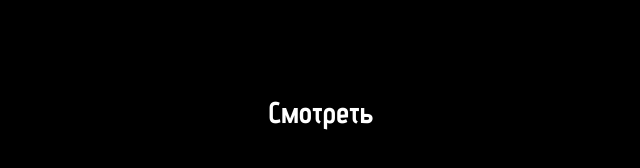
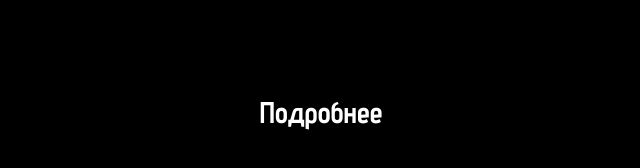
Before and after one commit to nprmr/gamehubsite, a Next.js app: page / in a window 1280 px wide. Shown: the part 288-456 px from the top of the page, without its empty margins (319-959 px from the left). Built offline with nearby package versions, Linux system fonts and the light colour scheme.

Commit message:
change button text

```diff
--- a/src/app/page.tsx
+++ b/src/app/page.tsx
@@ -19,7 +19,7 @@ export default function HomePage() {
           hover:bg-neutral-200
         "
         >
-          Смотреть
+          Подробнее
         </motion.button>
       </main>
   );
```
